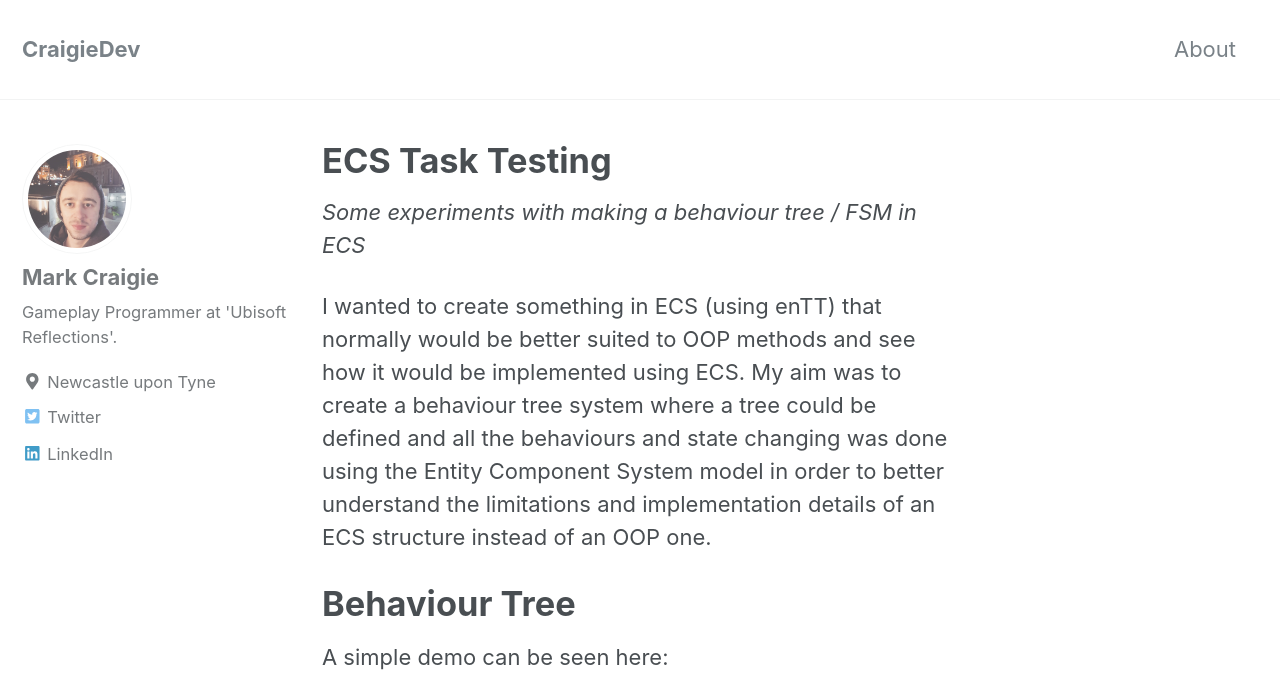
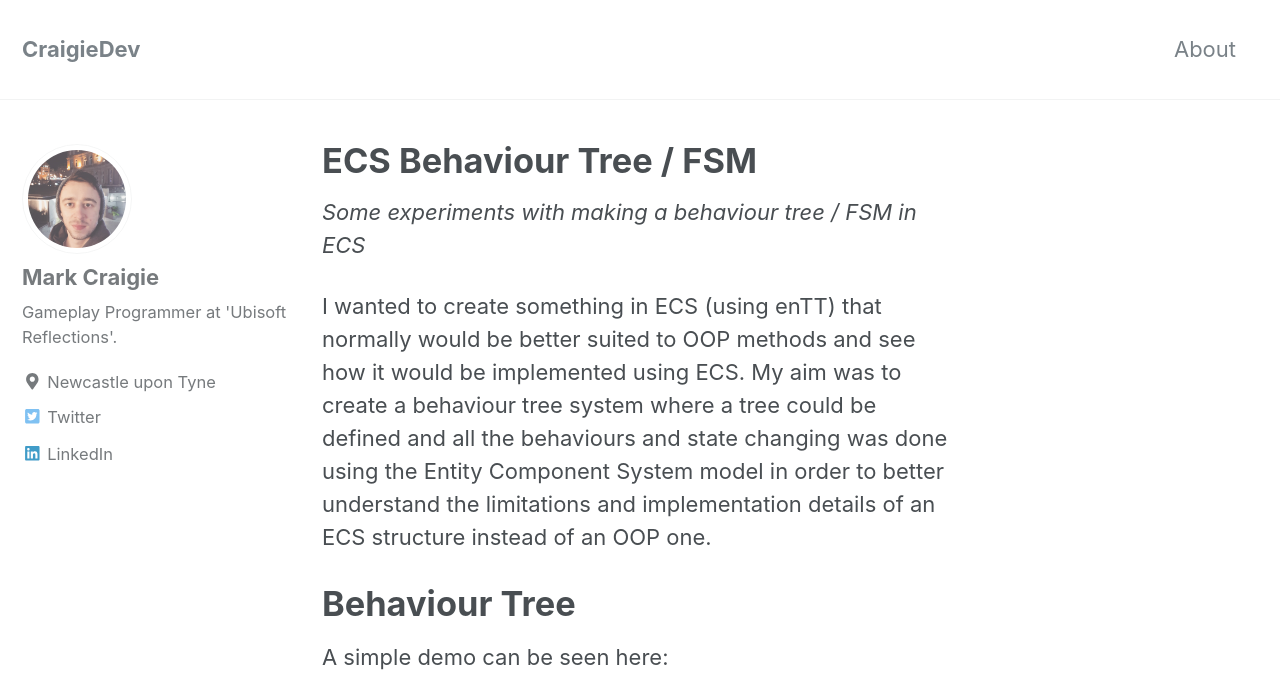
Before and after one commit to LeSmurk/CraigieDev, a Jekyll site: the page built from _pages/ecstasks.md, in a window 1280 px wide and 900 px high, cut to the strip 0-699 px from the top of the window. Built offline with Jekyll 4.4.1, drawn with Linux system fonts in a browser that asks for light colours; nearby versions of some CDN libraries.

Commit message:
Update ecstasks.md

```diff
--- a/_pages/ecstasks.md
+++ b/_pages/ecstasks.md
@@ -1,5 +1,5 @@
 ---
-title: "ECS Task Testing"
+title: "ECS Behaviour Tree / FSM"
 permalink: /pages/ecstasks
 ---
 
```
